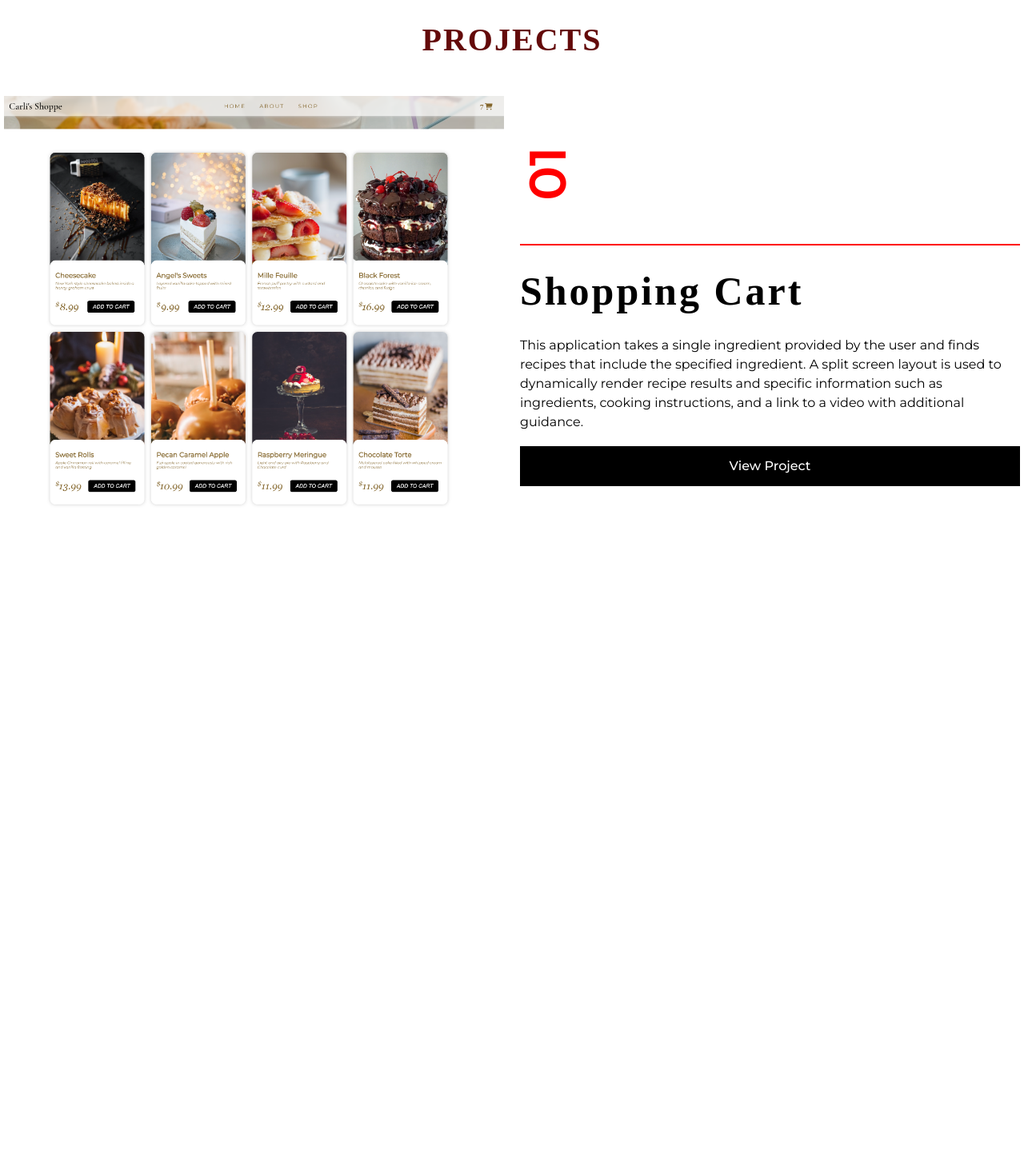
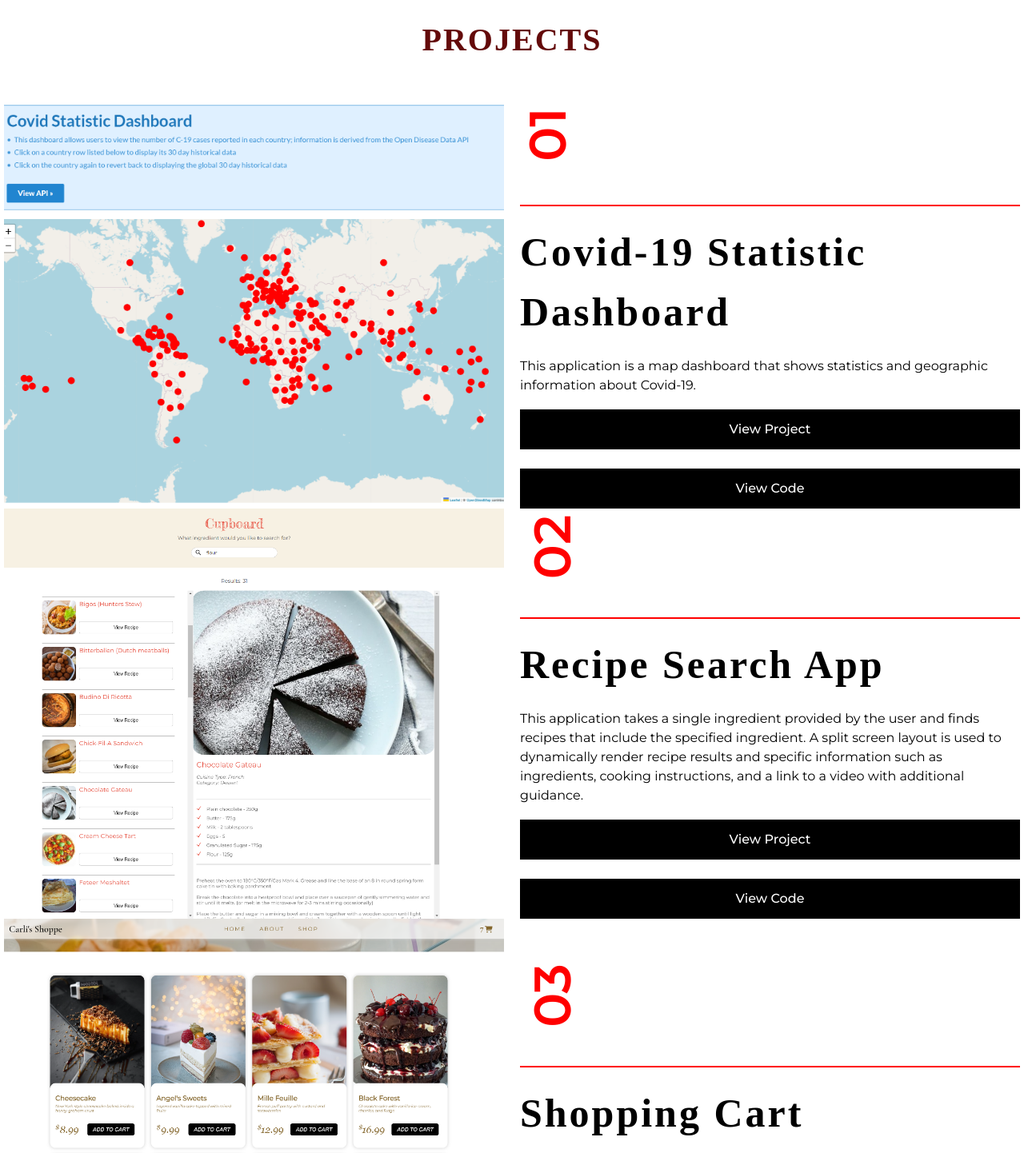
Before and after one commit to j-a-black/portfolio-v4, a React (Create React App) app: page / in a window 1280 px wide. Shown: the part 860-2302 px from the top of the page at 80% size. Before the commit the page ends 1600 px from the top, so only its background shows below. Built offline with nearby package versions, Linux system fonts and the light colour scheme; a web font is replaced by a local one.

Commit message:
added data file for content; displayed projects

```diff
--- a/src/components/projects-list/projects-list.component.jsx
+++ b/src/components/projects-list/projects-list.component.jsx
@@ -1,33 +1,46 @@
 import React from "react";
-
-import ShoppeImage from "../../assets/images/shoppe.webp";
 
 import ButtonLink from "../../components/button-link/button-link.component";
 
 import "./projects-list.styles.scss";
 
-const ProjectsList = () => {
+const ProjectsList = ({
+  projectNumber,
+  imgSrc,
+  title,
+  description,
+  projectLink,
+  gitHubLink,
+}) => {
   return (
     <div className="project-card">
       <div className="card-image">
-        <img src={ShoppeImage} alt="" />
+        <img src={imgSrc} alt={title} />
       </div>
       <div className="card-content">
         <div className="card-meta">
-          <span>01</span>
+          <span>{projectNumber}</span>
         </div>
         <div className="card-description">
-          <h3 className="description-title">Shopping Cart</h3>
+          <h3 className="description-title">{title}</h3>
           <div className="description-content">
-            <span>
-              This application takes a single ingredient provided by the user
-              and finds recipes that include the specified ingredient. A split
-              screen layout is used to dynamically render recipe results and
-              specific information such as ingredients, cooking instructions,
-              and a link to a video with additional guidance.
-            </span>
+            <span>{description}</span>
           </div>
-          <ButtonLink buttonText="View Project" styleClassName="btn" />
+          <ButtonLink
+            buttonText="View Project"
+            href={projectLink}
+            styleClassName="btn"
+            target="_blank"
+            rel="noopener noreferrer"
+          />
+          <br />
+          <ButtonLink
+            buttonText="View Code"
+            href={gitHubLink}
+            styleClassName="btn"
+            target="_blank"
+            rel="noopener noreferrer"
+          />
         </div>
       </div>
     </div>
--- a/src/components/projects/projects.component.jsx
+++ b/src/components/projects/projects.component.jsx
@@ -2,6 +2,7 @@ import React from "react";
 import ProjectsList from "../projects-list/projects-list.component";
 
 import SectionContainer from "../section-container/section-container.component";
+import { data } from "../../data.js";
 
 import "./projects.styles.scss";
 
@@ -9,7 +10,19 @@ const Projects = () => {
   return (
     <>
       <SectionContainer header="projects" idSelector="projects">
-        <ProjectsList />
+        {data.map((item) => {
+          return (
+            <ProjectsList
+              key={item.id}
+              projectNumber={item.projectNumber}
+              imgSrc={item.imgSrc}
+              title={item.title}
+              description={item.description}
+              projectLink={item.projectLink}
+              gitHubLink={item.gitHubLink}
+            />
+          );
+        })}
       </SectionContainer>
     </>
   );
--- /dev/null
+++ b/src/data.js
@@ -0,0 +1,46 @@
+import dashboardImage from "./assets/images/dashboard.webp";
+import recipeImage from "./assets/images/mealify.webp";
+import shoppeImage from "./assets/images/shoppe.webp";
+import brochureImage from "./assets/images/brochure.webp";
+
+export const data = [
+  {
+    id: 1,
+    projectNumber: "01",
+    imgSrc: dashboardImage,
+    title: "Covid-19 Statistic Dashboard",
+    description:
+      "This application is a map dashboard that shows statistics and geographic information about Covid-19.",
+    projectLink: "https://dashboard.jasonanthonblack.com/",
+    gitHubLink: "https://github.com/j-a-black/map-statistics-dashboard",
+  },
+  {
+    id: 2,
+    projectNumber: "02",
+    imgSrc: recipeImage,
+    title: "Recipe Search App",
+    description:
+      "This application takes a single ingredient provided by the user and finds recipes that include the specified ingredient. A split screen layout is used to dynamically render recipe results and specific information such as ingredients, cooking instructions, and a link to a video with additional guidance. ",
+    projectLink: "https://cupboard.jasonanthonblack.com/",
+    gitHubLink: "https://github.com/j-a-black/cupboard-cra",
+  },
+  {
+    id: 3,
+    projectNumber: "03",
+    imgSrc: shoppeImage,
+    title: "Shopping Cart",
+    description:
+      "Shopping cart for a fictitious retail bakery that utilizes the web storage API. Users can add and remove products and adjust the quantities of products",
+    projectLink: "https://shoppe.jasonanthonblack.com/",
+    gitHubLink: "https://github.com/j-a-black/shoppe-cra-v4",
+  },
+  {
+    id: 4,
+    projectNumber: "04",
+    imgSrc: brochureImage,
+    title: "Brochure Website",
+    description: "Landing page for a fictitious private catering company.",
+    projectLink: "https://dashboard.jasonanthonblack.com/",
+    gitHubLink: "https://github.com/j-a-black/seaside-catering-cra",
+  },
+];
```
